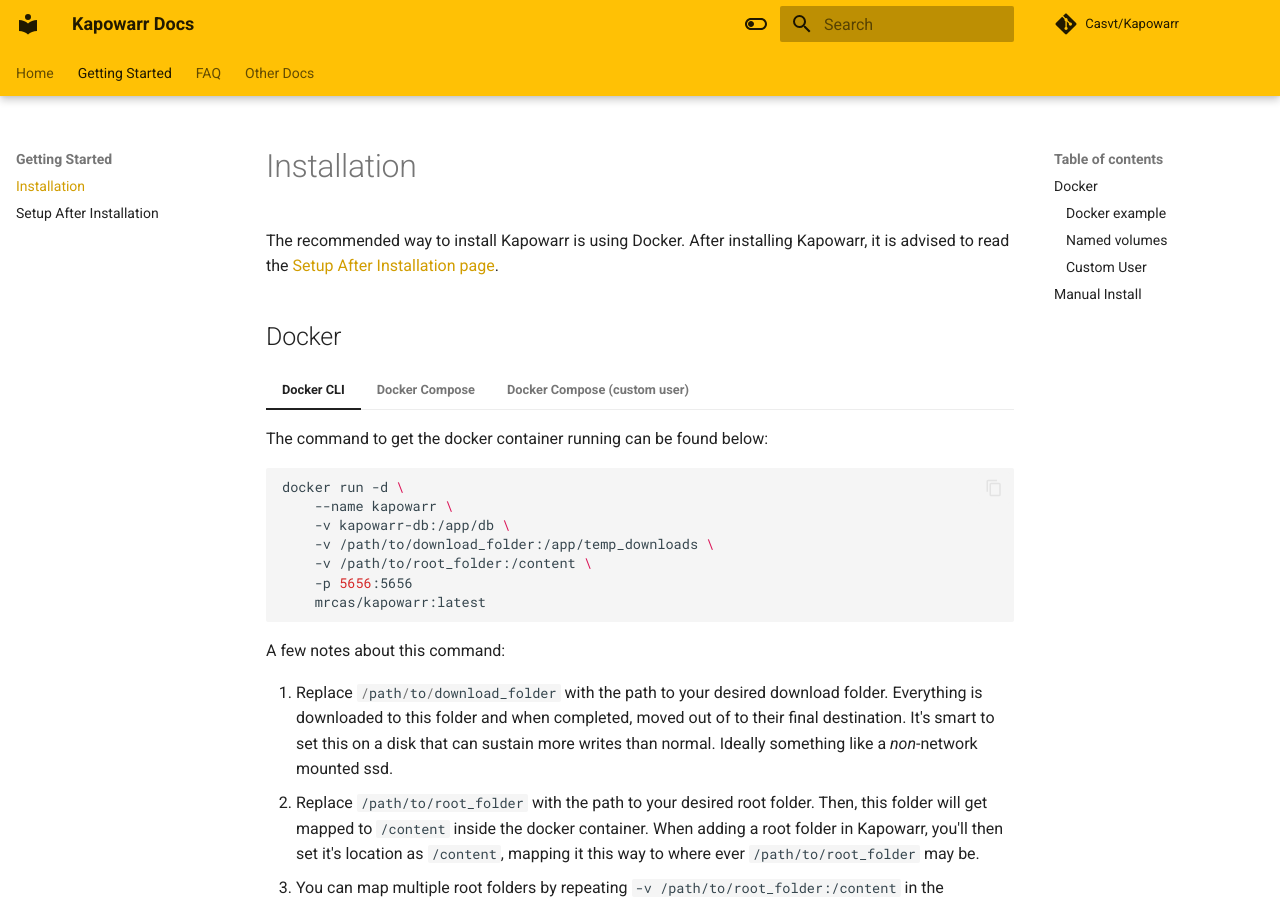
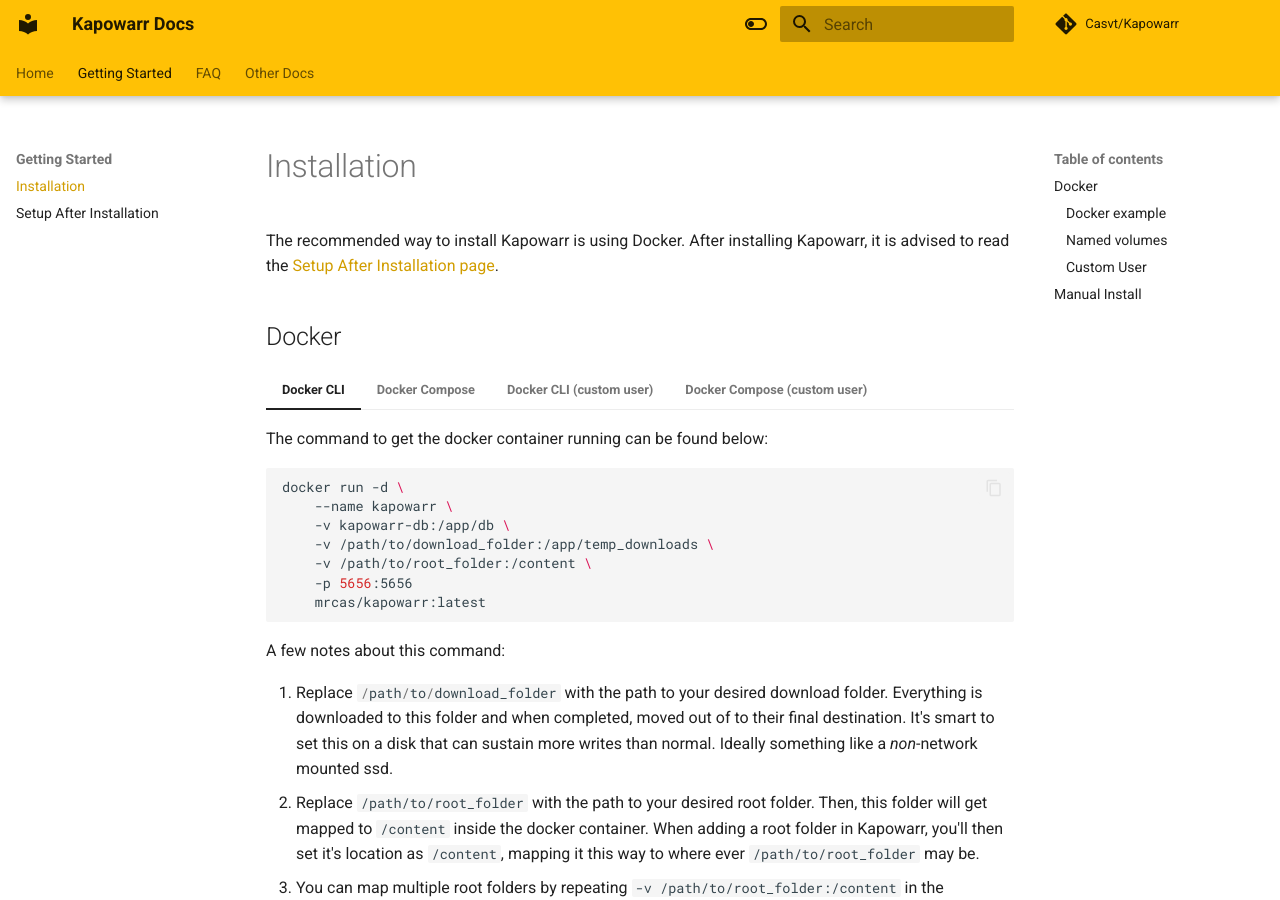
Before and after one commit to Casvt/Kapowarr, an MkDocs documentation site: the page built from docs/installation.md, in a window 1280 px wide and 900 px high. Built offline with MkDocs 1.6.1 and Material for MkDocs 9.7.7, drawn with Linux system fonts in a browser that asks for light colours; comment, search, counter and statistics services are not loaded; some of the changed lines change nothing that is shown.

Commit message:
Add custom user for docker CLI

````diff
--- a/docs/installation.md
+++ b/docs/installation.md
@@ -45,6 +45,27 @@
     3. You can map multiple root folders by repeating `- /path/to/root_folder:/content` in the file, but then supplying different values for `/path/to/root_folder` and `/content`.
     4. Information on how to change the port can be found on the [Setup After Installation page](./setup_after_installation.md#port).
     5. Using a named volume in docker requires you to create the volume before you can use it (refer to [Named Volumes](#named-volumes))
+
+=== "Docker CLI (custom user)"
+    The command to get the docker container running can be found below:
+    ```bash
+    docker run -d \
+        --name kapowarr \
+        -e PUID:1000 \
+        - GUID:1000 \
+        -v kapowarr-db:/app/db \
+        -v /path/to/download_folder:/app/temp_downloads \
+        -v /path/to/root_folder:/content \
+        -p 5656:5656
+        mrcas/kapowarr:latest
+    ```
+    A few notes about this command:
+
+    1. Replace `/path/to/download_folder` with the path to your desired download folder. Everything is downloaded to this folder and when completed, moved out of to their final destination. It's smart to set this on a disk that can sustain more writes than normal. Ideally something like a _non_-network mounted ssd.
+    2. Replace `/path/to/root_folder` with the path to your desired root folder. Then, this folder will get mapped to `/content` inside the docker container. When adding a root folder in Kapowarr, you'll then set it's location as `/content`, mapping it this way to where ever `/path/to/root_folder` may be.
+    3. You can map multiple root folders by repeating `-v /path/to/root_folder:/content` in the command, but then supplying different values for `/path/to/root_folder` and `/content`.
+    4. Information on how to change the port can be found on the [Setup After Installation page](./setup_after_installation.md#port).
+    5. Using a named volume in docker requires you to create the volume before you can use it (refer to [Named Volumes](#named-volumes)).
 
 === "Docker Compose (custom user)"
     The contents of the docker-compose.yml file would look like this:
````
